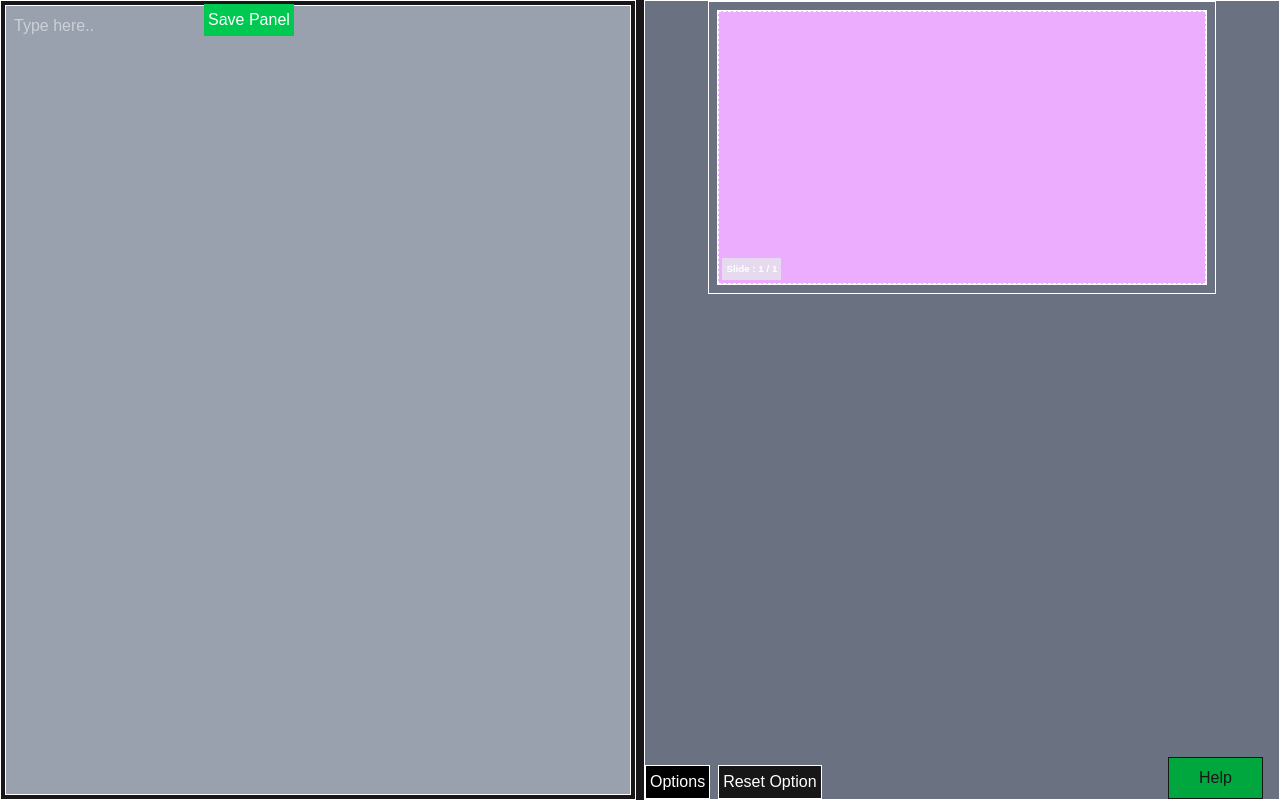
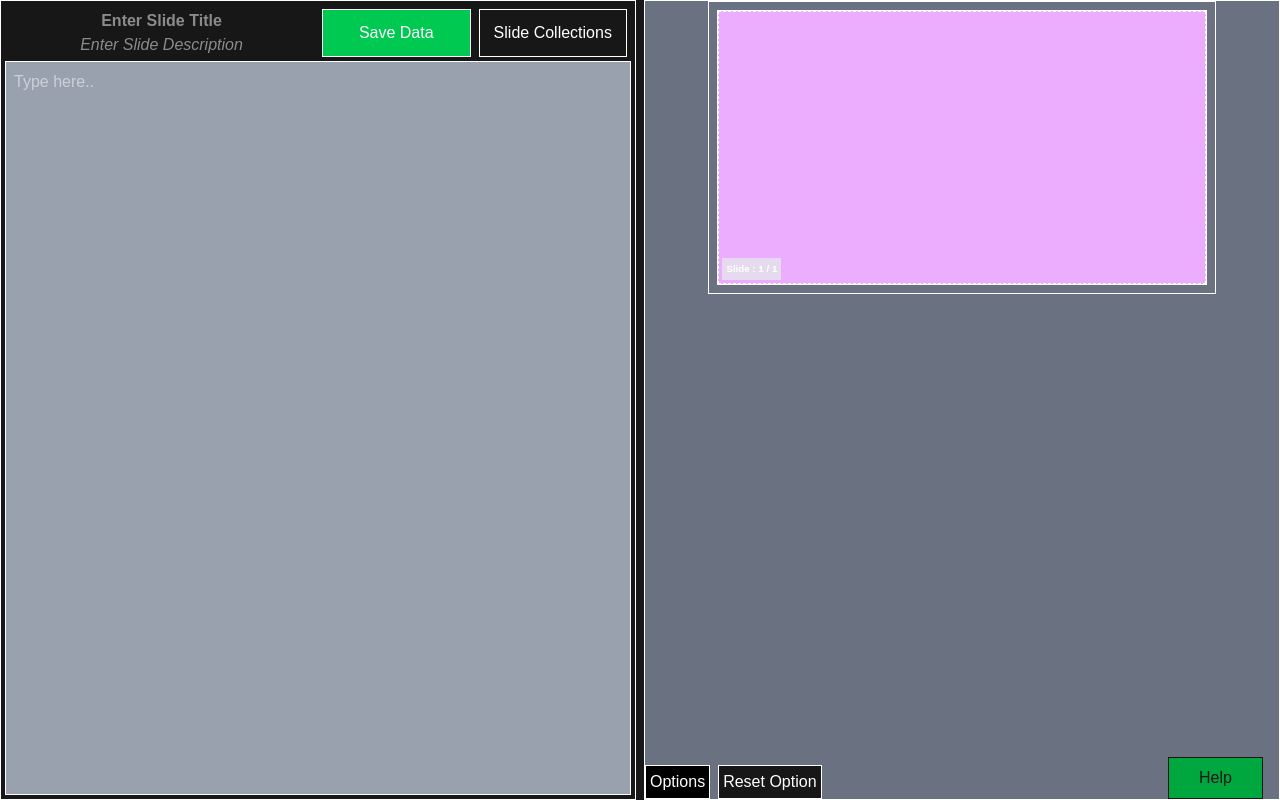
Before and after one commit to akael888/propre-sim, a Next.js app: page /editor in a window 1280 px wide. Built offline with nearby package versions, Linux system fonts and the light colour scheme.

Commit message:
feat : Revamp Save Panel into a Save Section and added Max and Min Length for Slide Title and Description

```diff
--- a/src/app/lib/type.ts
+++ b/src/app/lib/type.ts
@@ -57,6 +57,21 @@ export interface TextAreaSectionProps {
   textObject: TextObject[];
   handleTextDataChanges: (textData: string) => void;
   textAreaRef: RefObject<HTMLTextAreaElement | null>;
+  slideID?: string;
+  textAreaData: string;
+  slideData: {
+    title: string;
+    description: string;
+  };
+  slideDataStatic: {
+    title: string;
+    description: string;
+  };
+  handleSlideDataObjectChanges: (data: {
+    title: string;
+    description: string;
+  }) => void;
+  isTextAreaNotChanged: boolean;
 }
 
 export interface TextAreaProps {
--- a/src/app/ui/editor/editor.tsx
+++ b/src/app/ui/editor/editor.tsx
@@ -91,19 +91,25 @@ export default function Editor({ slideID }: { slideID?: string }) {
   return (
     <>
       <div className="min-w-screen min-h-screen md:grid-rows-none md:max-h-full max-h-screen bg-foreground grid md:grid-cols-2 gap-2 text-background grid-rows-2">
-        <SavePanel
+        {/* <SavePanel
           slideID={slideID}
           textAreaData={textAreaData}
           slideData={slideData}
           slideDataStatic={slideDataStatic}
           handleSlideDataObjectChanges={handleSlideDataObjectChanges}
           isTextAreaNotChanged={isTextAreaNotChanged}
-        />
+        /> */}
         <TextAreaSection
           textData={textAreaData}
           textObject={textObject}
           handleTextDataChanges={handleTextAreaDataChanges}
           textAreaRef={textAreaRef}
+          slideID={slideID}
+          textAreaData={textAreaData}
+          slideData={slideData}
+          slideDataStatic={slideDataStatic}
+          handleSlideDataObjectChanges={handleSlideDataObjectChanges}
+          isTextAreaNotChanged={isTextAreaNotChanged}
         />
         <DisplayAreaSection
           slideObject={textObject}
--- /dev/null
+++ b/src/app/ui/editor/sections/save-area-section.tsx
@@ -0,0 +1,116 @@
+import { submitSlideData, updateSlideData } from "@/app/lib/action";
+import Link from "next/link";
+import { useState } from "react";
+
+function SaveSection({
+  slideID,
+  textAreaData,
+  slideData,
+  slideDataStatic,
+  handleSlideDataObjectChanges,
+  isTextAreaNotChanged,
+}: {
+  slideID?: string;
+  textAreaData: string;
+  slideData: {
+    title: string;
+    description: string;
+  };
+  slideDataStatic: {
+    title: string;
+    description: string;
+  };
+  handleSlideDataObjectChanges: (data: {
+    title: string;
+    description: string;
+  }) => void;
+  isTextAreaNotChanged: boolean;
+}) {
+  return (
+    <>
+      <div className="flex flex-col gap-5 max-w-screen w-full p-1 ">
+        <form
+          action={slideID ? updateSlideData : submitSlideData}
+          className="gap-2 flex flex-row justify-between max-w-screen w-full"
+        >
+          <div className="flex flex-col w-full h-full">
+            <input
+              type="text"
+              name="title"
+              required
+              placeholder="Enter Slide Title"
+              maxLength={15}
+              minLength={3}
+              className="w-full font-bold text-center"
+              defaultValue={slideID ? slideDataStatic.title : ""}
+              onChange={
+                slideID
+                  ? (e) =>
+                      handleSlideDataObjectChanges({
+                        ...slideData,
+                        title: e.target.value,
+                      })
+                  : undefined
+              }
+            />
+            <input
+              type="text"
+              name="description"
+              placeholder="Enter Slide Description"
+              maxLength={30}
+              minLength={3}
+              required
+              className="w-full italic text-center "
+              defaultValue={slideID ? slideDataStatic.description : ""}
+              onChange={
+                slideID
+                  ? (e) =>
+                      handleSlideDataObjectChanges({
+                        ...slideData,
+                        description: e.target.value,
+                      })
+                  : undefined
+              }
+            />
+            <input
+              type="hidden"
+              name="textdata"
+              value={textAreaData}
+              readOnly
+            />
+            {slideID ? (
+              <input type="hidden" name="slideID" value={slideID} readOnly />
+            ) : null}
+          </div>
+          <div className="flex flex-row w-full gap-2">
+            <button
+              className="border-1 p-1 bg-green-500 hover:bg-green-600 disabled:bg-background disabled:text-foreground w-full"
+              type="submit"
+              disabled={slideID ? isTextAreaNotChanged : false}
+            >
+              {slideID
+                ? `Save ${isTextAreaNotChanged ? "" : "*"}`
+                : "Save Data"}
+            </button>
+            {slideID ? (
+              <Link
+                href={`/slide/${slideID}/preview`}
+                className="border-1 bg-blue-200 p-1 w-full items-center flex justify-center hover:bg-blue-800"
+              >
+                Preview
+              </Link>
+            ) : null}
+            <Link
+              href="/slide"
+              className="border-1 p-1 bg-foreground text-background hover:bg-blue-700 w-full text-center justify-center items-center flex"
+            >
+              Slide Collections
+            </Link>
+          </div>
+        </form>
+      </div>
+    </>
+  );
+}
+
+export default SaveSection;
--- a/src/app/ui/editor/sections/text-area-section.tsx
+++ b/src/app/ui/editor/sections/text-area-section.tsx
@@ -1,19 +1,31 @@
 import { TextAreaSectionProps, TextObject } from "@/app/lib/type";
 import TextArea from "../text-area/text-area";
 import { RefObject } from "react";
+import SaveSection from "./save-area-section";
 
 const TextAreaSection: React.FC<TextAreaSectionProps> = ({
   textData,
   textObject,
   handleTextDataChanges,
   textAreaRef,
+  slideID,
+  textAreaData,
+  slideData,
+  slideDataStatic,
+  handleSlideDataObjectChanges,
+  isTextAreaNotChanged,
 }) => {
-
-
-
   return (
     <>
-      <div className="w-full h-full flex justify-center items-center border-1 p-1 overflow-y-auto md:order-none order-2">
+      <div className="w-full h-full flex-col flex justify-center items-center border-1 p-1 overflow-y-auto md:order-none order-2">
+        <SaveSection
+          slideID={slideID}
+          textAreaData={textAreaData}
+          slideData={slideData}
+          slideDataStatic={slideDataStatic}
+          handleSlideDataObjectChanges={handleSlideDataObjectChanges}
+          isTextAreaNotChanged={isTextAreaNotChanged}
+        />
         <TextArea
           textData={textData}
           textObject={textObject}
```
